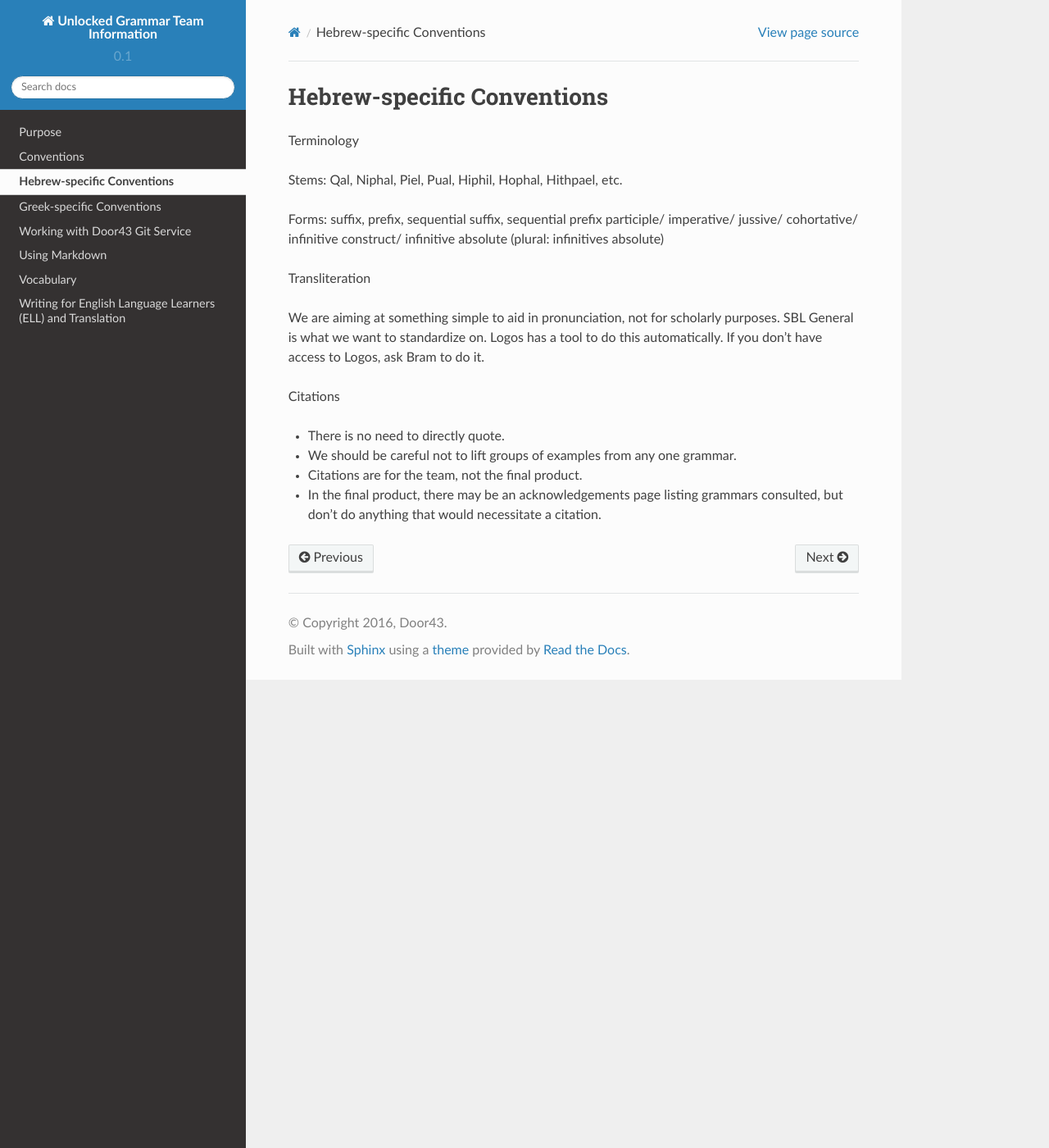
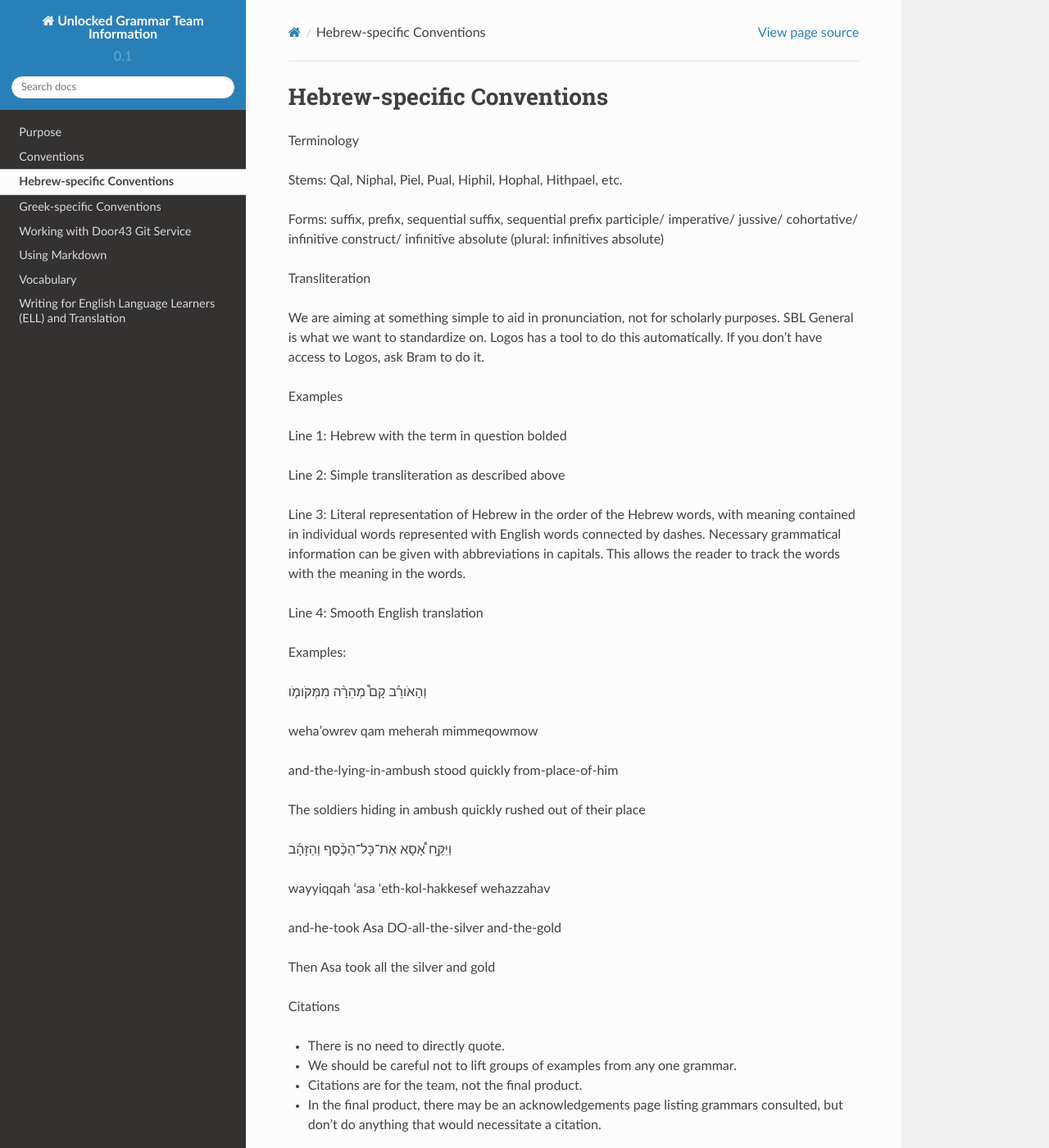
Before and after one commit to unfoldingWord-dev/Unlocked-Grammar-Info, a Sphinx documentation site: the page built from docs/hebrew.rst, in a window 1280 px wide and 1400 px high. Shown: the whole window at 82% size. Built offline with Sphinx 7.4.7 and the Read the Docs theme 2.0.0, drawn with Linux system fonts in a browser that asks for light colours.

Commit message:
Update hebrew.rst

```diff
--- a/docs/hebrew.rst
+++ b/docs/hebrew.rst
@@ -19,6 +19,36 @@ Transliteration
 
 We are aiming at something simple to aid in pronunciation, not for scholarly purposes. SBL General is what we want to standardize on. Logos has a tool to do this automatically. If you don't have access to Logos, ask Bram to do it.
 
+Examples
+
+
+Line 1: Hebrew with the term in question bolded
+
+Line 2: Simple transliteration as described above
+
+Line 3: Literal representation of Hebrew in the order of the Hebrew words, with meaning contained in individual words represented with English words connected by dashes. Necessary grammatical information can be given with abbreviations in capitals. This allows the reader to track the words with the meaning in the words.
+
+Line 4: Smooth English translation
+
+Examples:
+
+וְהָאֹורֵ֡ב קָם֩ מְהֵרָ֨ה מִמְּקֹומֹ֤ו
+
+weha'owrev qam meherah mimmeqowmow
+
+and-the-lying-in-ambush stood quickly from-place-of-him
+
+
+The soldiers hiding in ambush quickly rushed out of their place
+
+וַיִּקַּ֣ח אָ֠סָא אֶת־כָּל־הַכֶּ֨סֶף וְהַזָּהָ֜ב
+
+wayyiqqah 'asa 'eth-kol-hakkesef wehazzahav
+
+and-he-took Asa DO-all-the-silver and-the-gold
+
+Then Asa took all the silver and gold
+
 Citations
 
 
```
